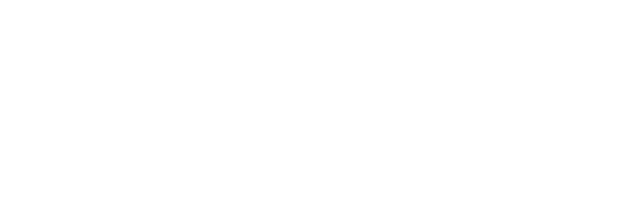
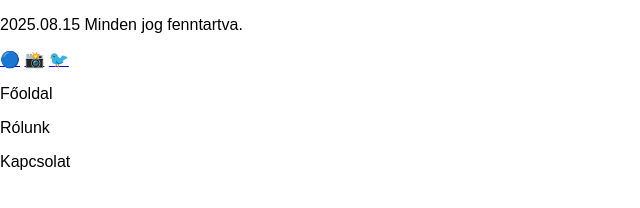
Before and after one commit to zoran-dev/HTMLproject2-0, a plain HTML site: page index.html in a window 1280 px wide. Shown: the whole page, without its empty margins (0-640 px from the left). Drawn offline with Linux system fonts and the light colour scheme.

Commit message:
gugi all

```diff
--- a/index.html
+++ b/index.html
@@ -45,4 +45,17 @@
 <body>
 
 </body>
+<footer>
+            <p> 2025.08.15 Minden jog fenntartva.</p>
+        <div >
+            <a href="https://www.facebook.com" title="Facebook">🔵</a>
+            <a href="https://www.Instagram.com" title="Instagram">📸</a>
+            <a href="https://www.Twitter.com" title="Twitter">🐦</a>
+        </div>
+        <div>
+            <p >Főoldal</p>
+            <p >Rólunk</p>
+            <p>Kapcsolat</p>
+        </div>
+</footer>
 </html>
```
